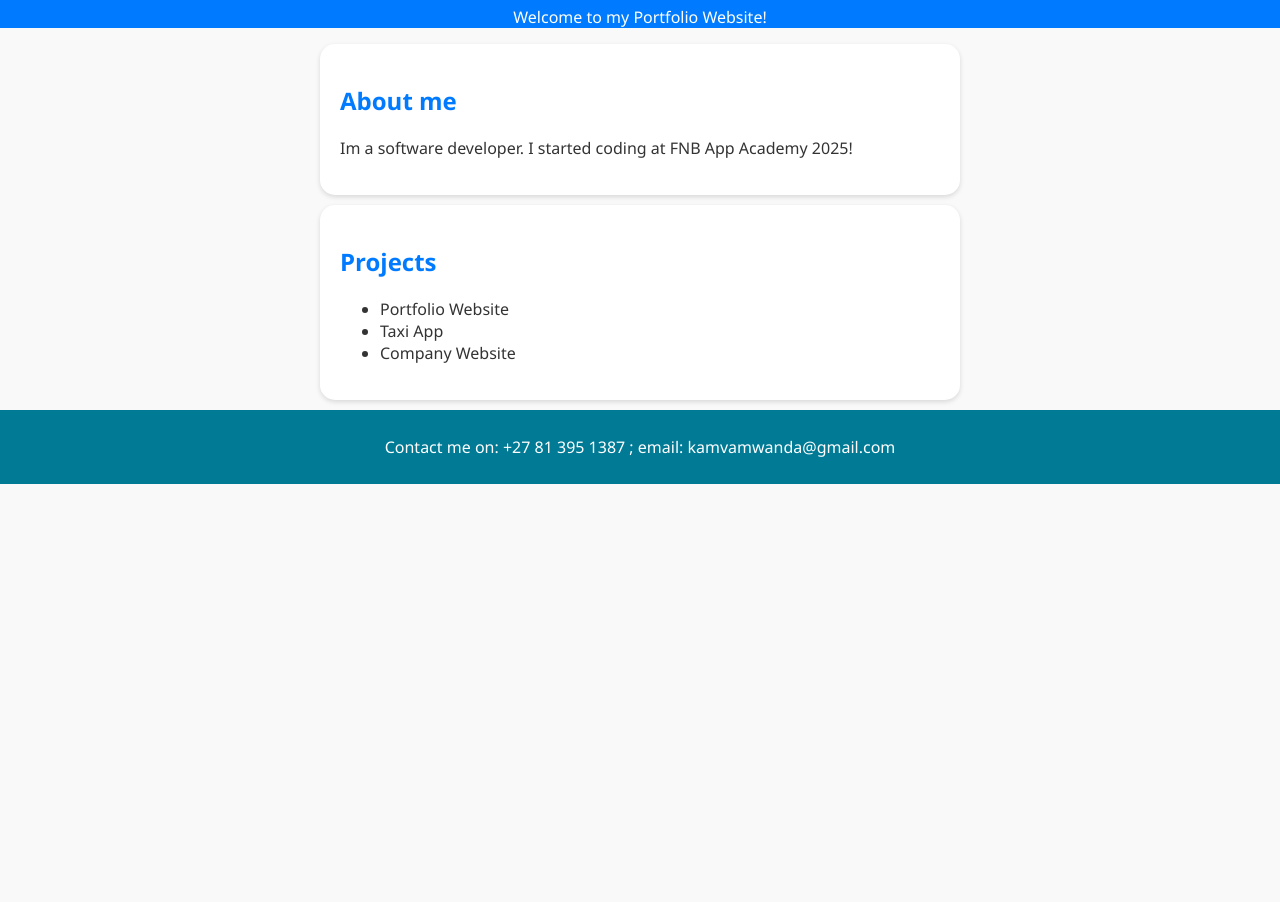
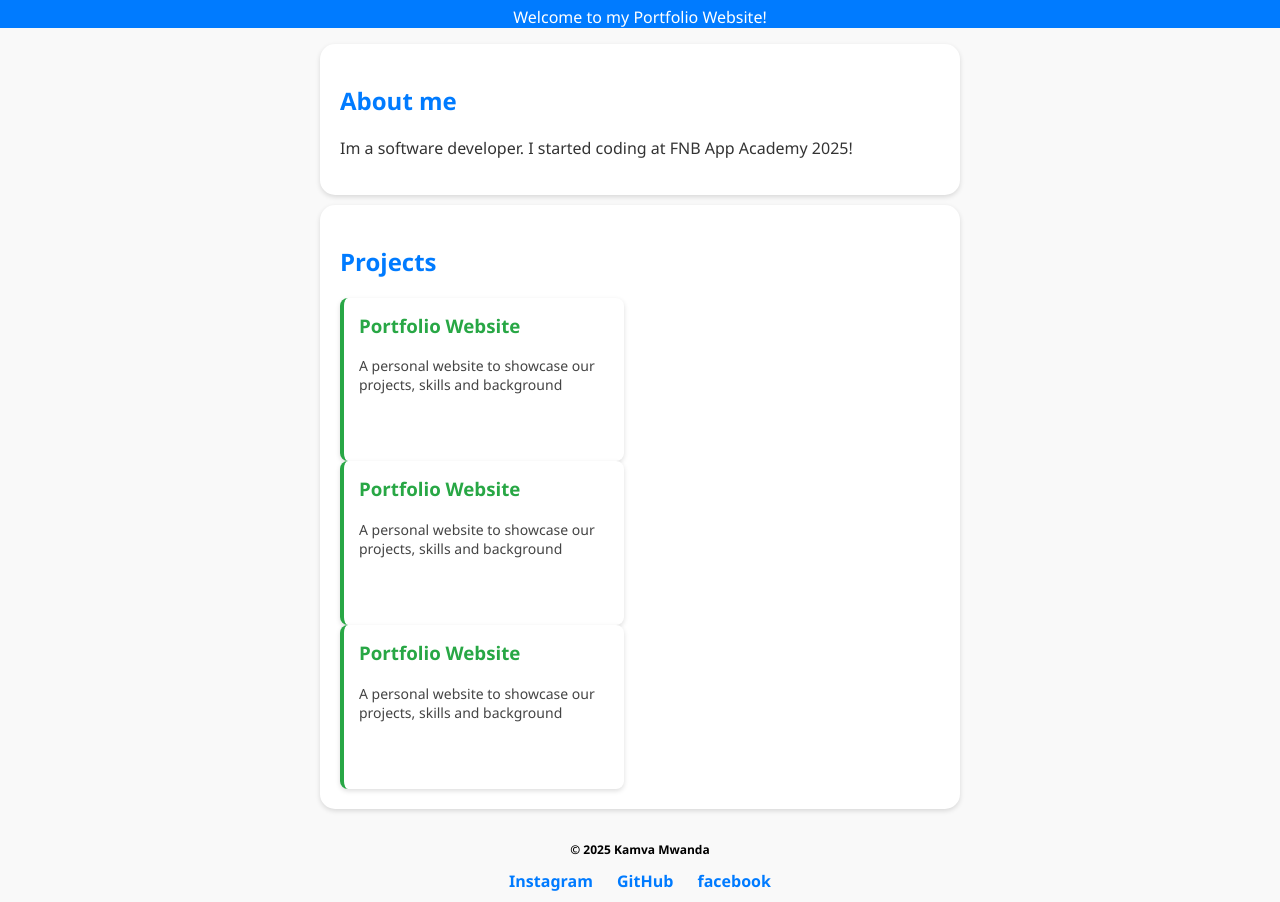
Before and after one commit to Kamvaz/Portfolio-website-Kamva, a plain HTML site: page index.html in a window 1280 px wide. Shown: the part 80-982 px from the top of the page. Before the commit the page ends 800 px from the top, so only its background shows below. Drawn offline with Linux system fonts and the light colour scheme.

Commit message:
updated project

```diff
--- a/index.html
+++ b/index.html
@@ -8,7 +8,7 @@
 </head>
     <body>
         <header>
-            <h1>Hello, im Kamva Mwanda</h1>
+            <h1>Hello, i'm Kamva Mwanda</h1>
             <p>Welcome to my Portfolio Website!</p>
         </header>
 
@@ -19,14 +19,37 @@
 
         <section class="projects">
             <h2>Projects</h2>
-            <ul>
-                <li>Portfolio Website</li>
-                <li>Taxi App</li>
-                <li>Company Website</li>
-            </ul>
+                <div class="project-list:">
+                    <div class="project-card">
+                    <h3>Portfolio Website</h3>
+                    <p>A personal website to showcase our projects, skills and background</p>
+                    <a href="https://kamva-mwanda-potfolio.netfly.app/">View Project</a>
+                    </div>
+                </div>
+                    <div class="project-card">
+                    <h3>Portfolio Website</h3>
+                    <p>A personal website to showcase our projects, skills and background</p>
+                    <a href="#">view Project</a>
+                    </div>
+
+                <div class="project-card">
+                    <h3>Portfolio Website</h3>
+                    <p>A personal website to showcase our projects, skills and background</p>
+                    <a href="#">view Project</a>
+                </div>
         </section>
         <footer>
-            <p>Contact me on: +27 81 395 1387 ; email: kamvamwanda@gmail.com</p>
+            <p> © 2025 Kamva Mwanda</p>
+            <div class="social-links">
+                <a href="https://instagram.com/kamva_mwanda"
+                target="_blank">Instagram</a>
+
+                <a href="https://github.com/kamvaz/"
+                target="_blank">GitHub</a>
+
+                <a href="https://www.facebook.com/Kamvazchoppa.mwanda"
+                target="_blank">facebook</a>
+            </div>
         </footer>
     </body>
 </html>
--- a/style.css
+++ b/style.css
@@ -29,9 +29,76 @@ h2{
 footer{
     text-align: center;
     padding: 10px;
-    background: #007a95;
+    background: #f9f9f9;
     color: #ffffff;
+
 }
 .about {
     padding: 20px;
 }
+
+.social-links >a {
+    margin:0 10px;
+    color: #007bff;
+    text-decoration: none;
+    font-weight: bold;
+}
+
+.social-links > a:hover {
+    text-decoration: underline;
+    font-size: 30px;
+    color: #000;
+}
+
+footer >p {
+    color: #000;
+    font-weight: bold;
+    font-size: 12px;
+}
+
+/* Project list */
+.project-list {
+    display: flex;
+    flex-wrap: wrap;
+    justify-content: center;
+    gap: 20px;
+}
+
+.project-card {
+    background-color: #ffffff;
+    border-left: 4px solid #28a745;
+    padding: 15px;
+    border-radius: 8px;
+    width: 250px;
+    box-shadow: 0 2px 5px rgba(0,0,0,0.133);
+    transition: transform 0.2s;
+}
+
+.project-card:hover {
+    transform: translateY(-5px);
+}
+
+.project-card > h3 {
+    margin-top: 0;
+    color: #28a745;
+}
+
+.project-card > p {
+    font-size: 14px;
+    color: #444;
+}
+
+.project-card > a {
+    display: inline-block;
+    padding: 8px;
+    color: #fff;
+    border: none;
+    border-radius: 6px;
+    text-decoration: none;
+    font-weight: bold;
+    transition: background-color 0.2s ease;
+}
+
+.project-card > a:hover {
+    background-color: #0056b3;
+}
```
